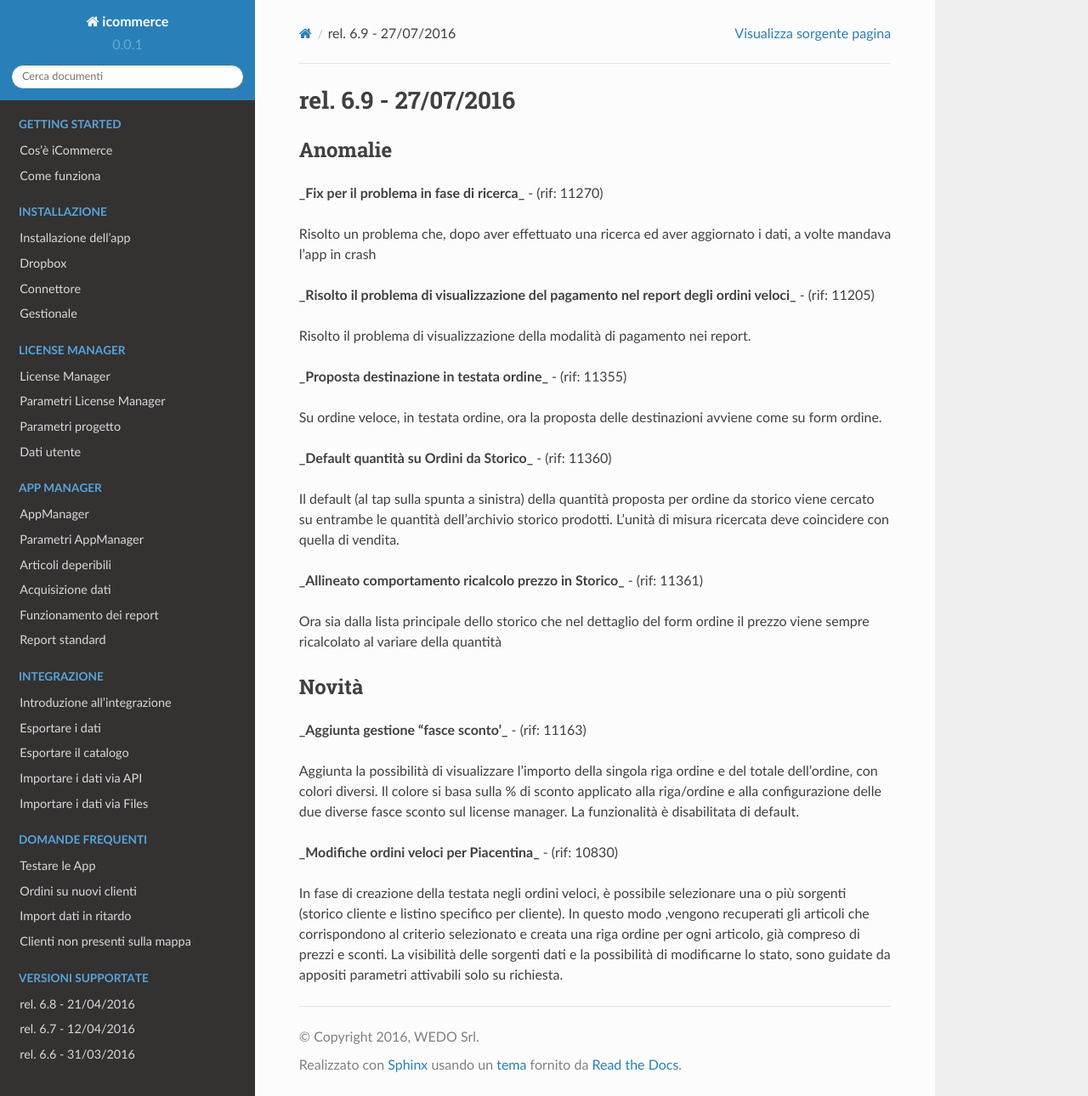
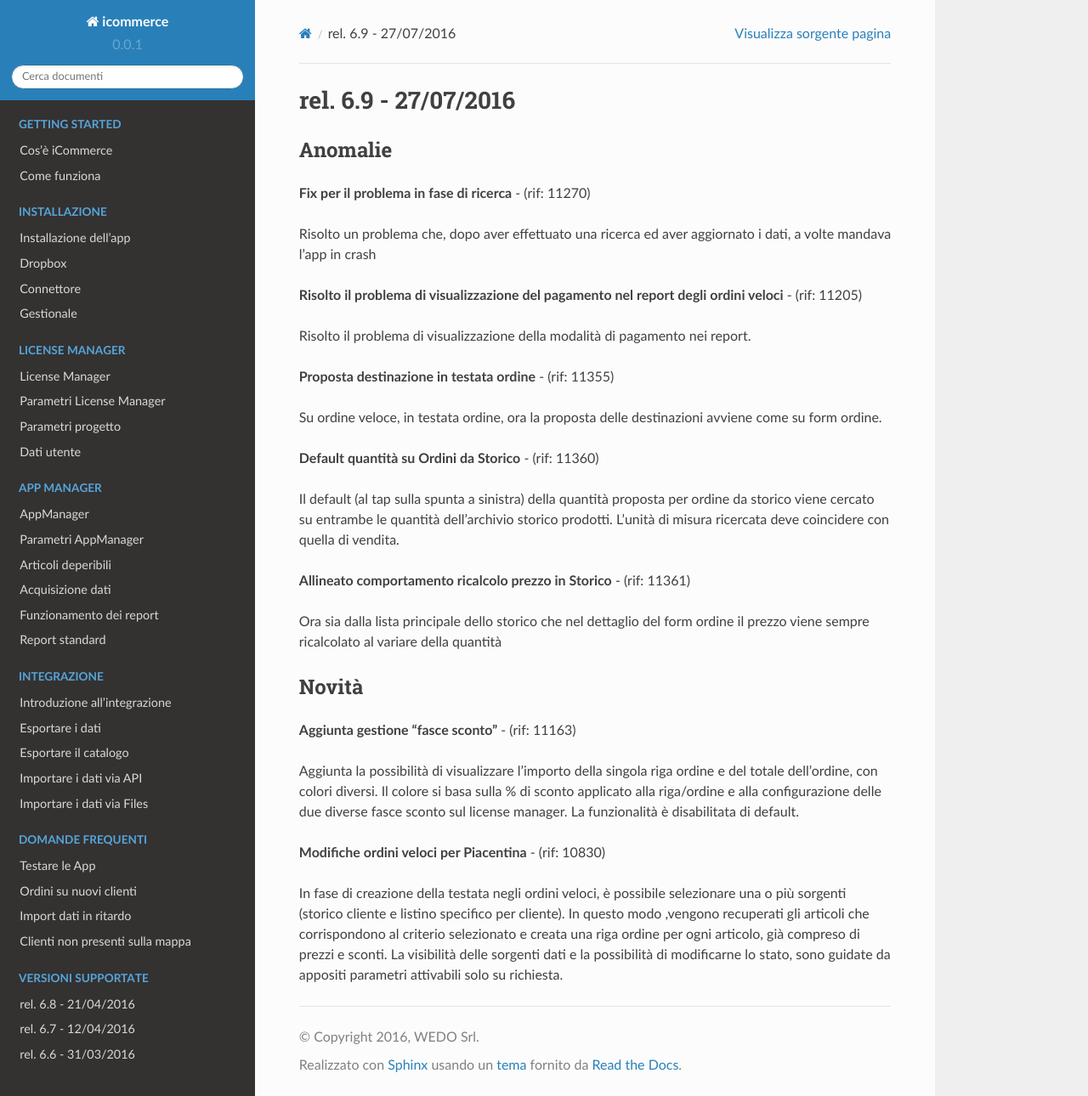
Before and after one commit to wedoit-io/doc-icommerce, a Sphinx documentation site: the page built from source/release-6-9.rst, in a window 1280 px wide and 1290 px high. Shown: the whole window at 85% size. Built offline with Sphinx 7.4.7 and the Read the Docs theme 2.0.0, drawn with Linux system fonts in a browser that asks for light colours.

```diff
--- a/source/release-6-9.rst
+++ b/source/release-6-9.rst
@@ -4,37 +4,37 @@ rel. 6.9 - 27/07/2016
 Anomalie
 -----------
 
-**_Fix per il problema in fase di ricerca_** - (rif: 11270)
+**Fix per il problema in fase di ricerca** - (rif: 11270)
 
 Risolto un problema che, dopo aver effettuato una ricerca ed aver aggiornato i dati, a volte mandava l'app in crash
 
-**_Risolto il problema di visualizzazione del pagamento nel report degli ordini veloci_** - (rif: 11205)
+**Risolto il problema di visualizzazione del pagamento nel report degli ordini veloci** - (rif: 11205)
 
 Risolto il problema di visualizzazione della modalità di pagamento nei report.
 
-**_Proposta destinazione in testata ordine_** - (rif: 11355)
+**Proposta destinazione in testata ordine** - (rif: 11355)
 
 Su ordine veloce, in testata ordine, ora la proposta delle destinazioni avviene come su form ordine.
 
-**_Default quantità su Ordini da Storico_** - (rif: 11360)
+**Default quantità su Ordini da Storico** - (rif: 11360)
 
 Il default (al tap sulla spunta a sinistra) della quantità proposta per ordine da storico viene cercato su entrambe le quantità dell'archivio storico prodotti.
 L'unità di misura ricercata deve coincidere con quella di vendita.
 
 
-**_Allineato comportamento ricalcolo prezzo in Storico_** - (rif: 11361)
+**Allineato comportamento ricalcolo prezzo in Storico** - (rif: 11361)
 
 Ora sia dalla lista principale dello storico che nel dettaglio del form ordine il prezzo viene sempre ricalcolato al variare della quantità
 
 Novità
 ------
 
-**_Aggiunta gestione 'fasce sconto'_** - (rif: 11163)
+**Aggiunta gestione 'fasce sconto'** - (rif: 11163)
 
 Aggiunta la possibilità di visualizzare l'importo della singola riga ordine e del totale dell'ordine, con colori diversi.
 Il colore si basa sulla % di sconto applicato alla riga/ordine e alla configurazione delle due diverse fasce sconto sul license manager.
 La funzionalità è disabilitata di default.
 
-**_Modifiche ordini veloci per Piacentina_** - (rif: 10830)
+**Modifiche ordini veloci per Piacentina** - (rif: 10830)
 
 In fase di creazione della testata negli ordini veloci, è possibile selezionare una o più sorgenti (storico cliente e listino specifico per cliente). In questo modo ,vengono recuperati gli articoli che corrispondono al criterio selezionato e creata una riga ordine per ogni articolo, già compreso di prezzi e sconti. La visibilità delle sorgenti dati e la possibilità di modificarne lo stato, sono guidate da appositi parametri attivabili solo su richiesta.
```
